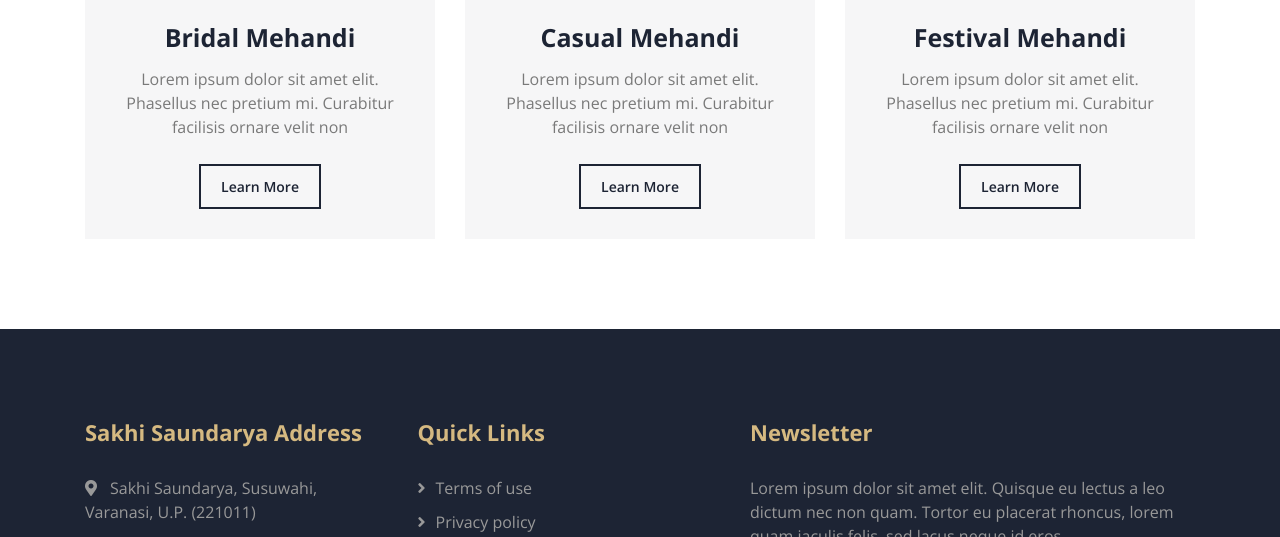
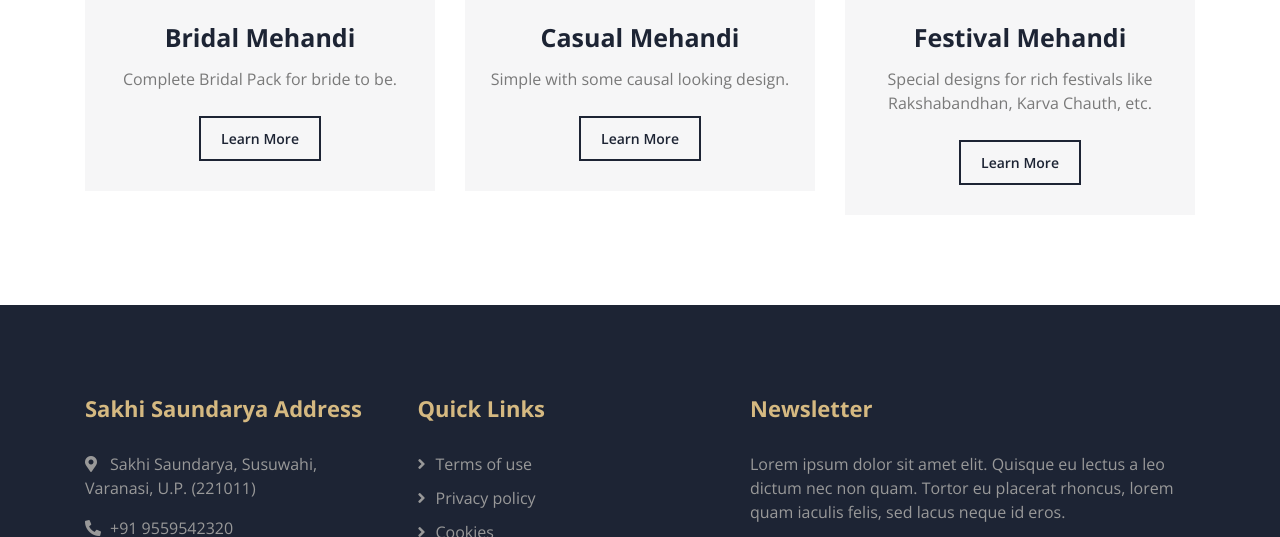
Before and after one commit to avithehacker/sakhisaundarya, a plain HTML site: page index.html in a window 1280 px wide. Shown: the part 1905-2442 px from the top of the page. Drawn offline with nearby package versions, Linux system fonts and the light colour scheme.

Commit message:
copied some written content

```diff
--- a/index.html
+++ b/index.html
@@ -175,7 +175,7 @@
                             </div>
                             <h3>Bridal Mehandi</h3>
                             <p>
-                                Lorem ipsum dolor sit amet elit. Phasellus nec pretium mi. Curabitur facilisis ornare velit non
+                                Complete Bridal Pack for bride to be.
                             </p>
                             <a class="btn" href="">Learn More</a>
                         </div>
@@ -187,7 +187,7 @@
                             </div>
                             <h3>Casual Mehandi</h3>
                             <p>
-                                Lorem ipsum dolor sit amet elit. Phasellus nec pretium mi. Curabitur facilisis ornare velit non
+                                Simple with some causal looking design.
                             </p>
                             <a class="btn" href="">Learn More</a>
                         </div>
@@ -199,7 +199,7 @@
                             </div>
                             <h3>Festival Mehandi</h3>
                             <p>
-                                Lorem ipsum dolor sit amet elit. Phasellus nec pretium mi. Curabitur facilisis ornare velit non
+                                Special designs for rich festivals like Rakshabandhan, Karva Chauth, etc.
                             </p>
                             <a class="btn" href="">Learn More</a>
                         </div>
```
Also changed, not shown: about.html (+2 -5 lines), service.html (+3 -3 lines).
